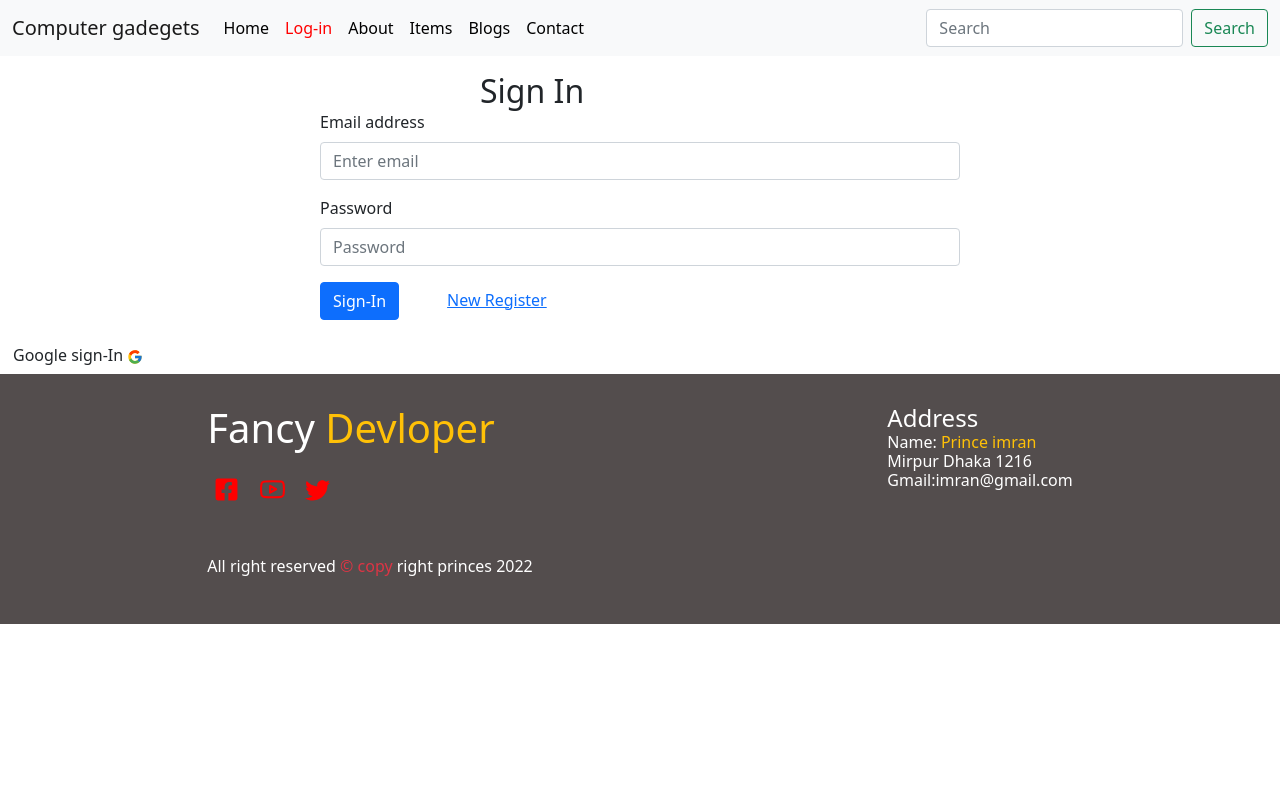
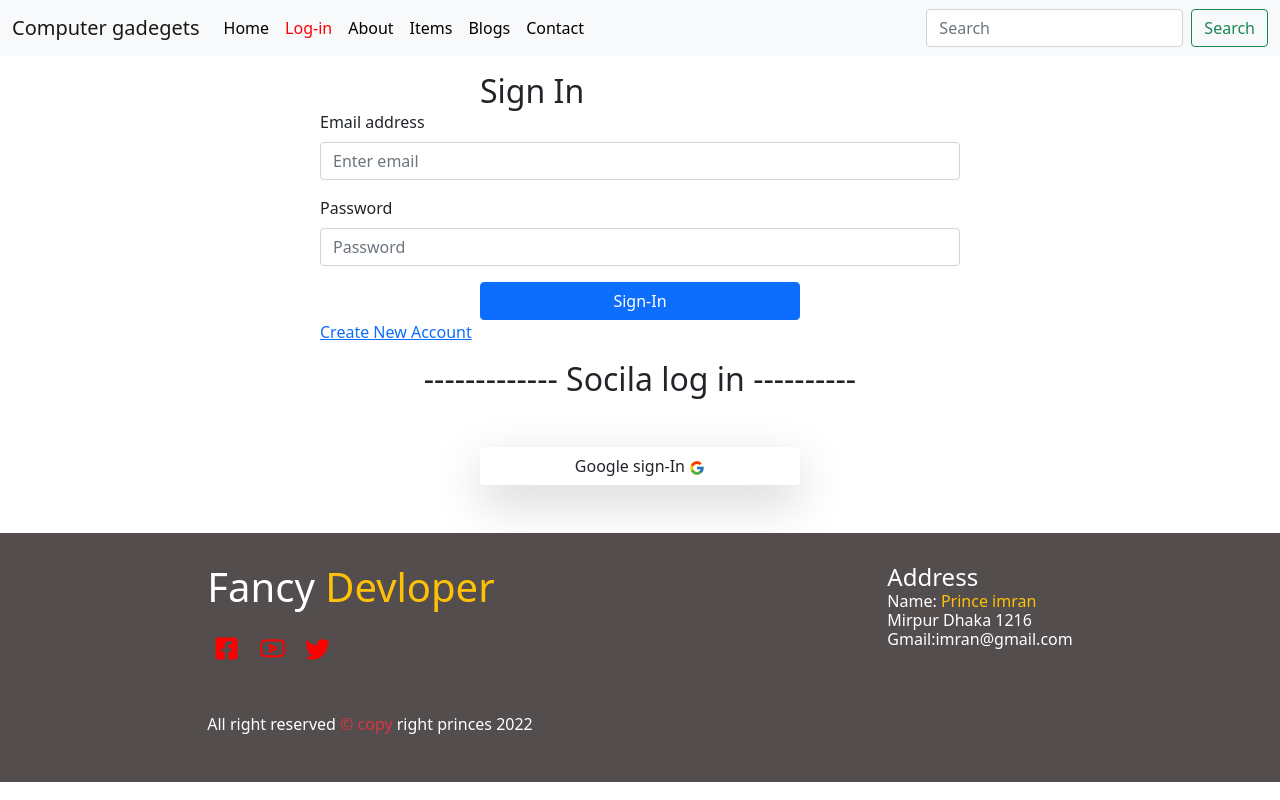
Before and after one commit to imran-prince/Warehouse-system, a React (Create React App) app: page /logIn in a window 1280 px wide. Built offline with nearby package versions, Linux system fonts and the light colour scheme; no server answers.

Commit message:
design change

```diff
--- a/src/Components/Login/Login.js
+++ b/src/Components/Login/Login.js
@@ -61,13 +61,14 @@ const Login = () => {
                     <Form.Control type="password" onBlur={passwordHandaler} placeholder="Password" name='password' />
                 </Form.Group>
 
-                <Button variant="primary" type="submit">
+                <Button variant="primary" type="submit" className='w-50 m-auto d-block'>
                     Sign-In
                 </Button>
-                <Link to='/register' className='mx-5'>New Register</Link>
+                <Link to='/register' className=''>Create New Account</Link>
 
             </Form>
-            <button className='btn' onClick={googleSignIn}>Google sign-In  <FcGoogle /></button>
+            <h2 className='text-center'>------------- Socila log in ----------</h2>
+            <button className=' btn   shadow-lg  my-5 w-25 m-auto d-block' onClick={googleSignIn}>Google sign-In  <FcGoogle /></button>
 
 
         </>
```
